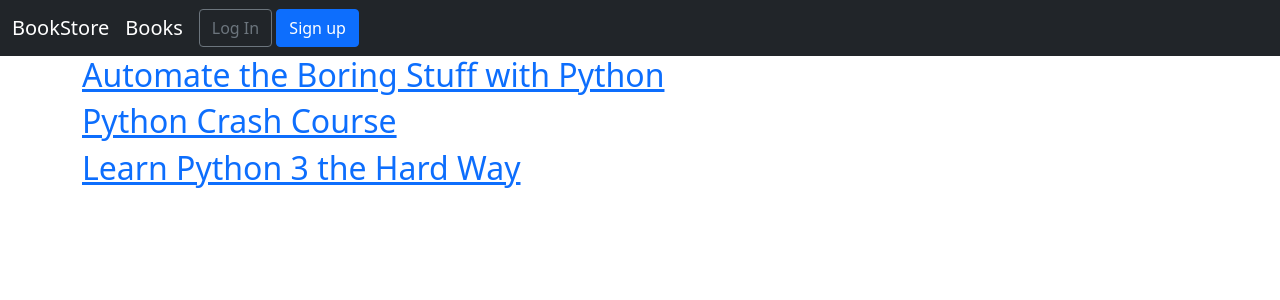
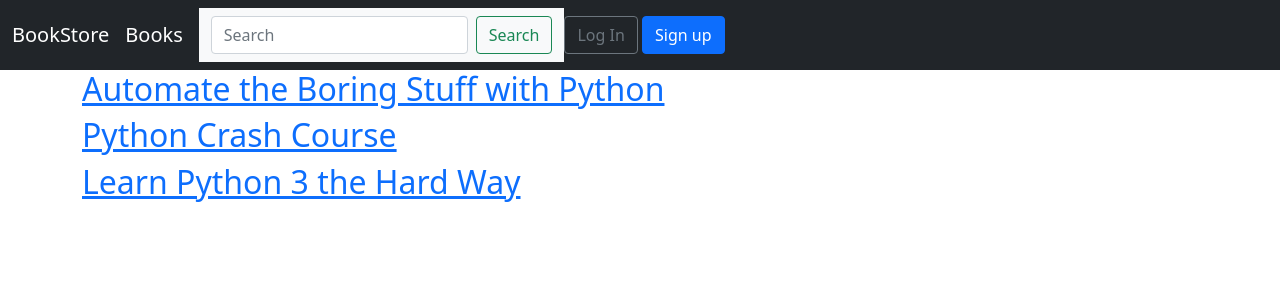
Before and after one commit to TUD-SDEV/lab-9-upload-kjatillo, a Django app: page /books/ in a window 1280 px wide. Shown: the top 300 px of the page. Run offline with Django 3.2, Linux system fonts and the light colour scheme; data comes from the database, SQL or seed files in the repository; both versions use the stored data as it was after the commit.

Commit message:
lab 9 part 5 commit

```diff
--- a/books/urls.py
+++ b/books/urls.py
@@ -1,7 +1,8 @@
 from django.urls import path
-from .views import BookListView, BookDetailView
+from .views import BookListView, BookDetailView, SearchResultListView
 
 urlpatterns = [
     path('', BookListView.as_view(), name='book_list'),
     path('<uuid:pk>', BookDetailView.as_view(), name='book_detail'),
+    path('search/', SearchResultListView.as_view(), name='search_results'),
 ]
--- a/books/views.py
+++ b/books/views.py
@@ -1,5 +1,6 @@
 from django.views.generic import ListView, DetailView
 from .models import Book
+from django.db.models import Q
 
 
 class BookListView(ListView):
@@ -11,3 +12,16 @@
 class BookDetailView(DetailView):
     model = Book
     template_name = 'books/book_detail.html'
+
+
+class SearchResultListView(ListView):
+    model = Book
+    context_object_name = 'book_list'
+    template_name = 'books/search_results.html'
+
+    def get_queryset(self):
+        query = self.request.GET.get('q')
+
+        return Book.objects.filter(
+            Q(title__icontains=query) | Q(author__icontains=query)
+        )
--- a/templates/base.html
+++ b/templates/base.html
@@ -1,15 +1,18 @@
 {% load static %}
 <!doctype html>
 <html lang="en">
+
 <head>
   <!-- Required meta tags -->
   <meta charset="utf-8">
   <meta name="viewport" content="width=device-width, initial-scale=1">
 
   <!-- Bootstrap CSS -->
-    <link href="https://cdn.jsdelivr.net/npm/bootstrap@5.0.2/dist/css/bootstrap.min.css" rel="stylesheet" integrity="sha384-EVSTQN3/azprG1Anm3QDgpJLIm9Nao0Yz1ztcQTwFspd3yD65VohhpuuCOmLASjC" crossorigin="anonymous">
+  <link href="https://cdn.jsdelivr.net/npm/bootstrap@5.0.2/dist/css/bootstrap.min.css" rel="stylesheet"
+    integrity="sha384-EVSTQN3/azprG1Anm3QDgpJLIm9Nao0Yz1ztcQTwFspd3yD65VohhpuuCOmLASjC" crossorigin="anonymous">
 
 </head>
+
 <body>
 
   <nav class="navbar navbar-expand-lg navbar-dark bg-dark">
@@ -17,9 +20,18 @@
       <a class="navbar-brand" href="{% url 'home' %}">BookStore</a>
       <a class="navbar-brand" href="{% url 'book_list' %}">Books</a>
 
-        <button class="navbar-toggler" type="button" data-bs-toggle="collapse" data-bs-target="#navbarSupportedContent" aria-controls="navbarSupportedContent" aria-expanded="false" aria-label="Toggle navigation">
+      <button class="navbar-toggler" type="button" data-bs-toggle="collapse" data-bs-target="#navbarSupportedContent"
+        aria-controls="navbarSupportedContent" aria-expanded="false" aria-label="Toggle navigation">
         <span class="navbar-toggler-icon"></span>
       </button>
+      <nav class="navbar navbar-light bg-light">
+        <div class="container-fluid">
+          <form class="d-flex" action="{% url 'search_results' %}" method="get">
+            <input name="q" class="form-control me-2" type="search" placeholder="Search" aria-label="Search">
+            <button class="btn btn-outline-success" type="submit">Search</button>
+          </form>
+        </div>
+      </nav>
       <div class="collapse navbar-collapse" id="navbarSupportedContent">
         {% if user.is_authenticated %}
           <ul class="nav navbar-nav ms-auto">
@@ -56,7 +68,12 @@
   {% block javascript %}
     <script src="{% static 'js/base.js' %}"></script>
   {% endblock javascript %}
-    <script src="https://cdn.jsdelivr.net/npm/@popperjs/core@2.9.2/dist/umd/popper.min.js" integrity="sha384-IQsoLXl5PILFhosVNubq5LC7Qb9DXgDA9i+tQ8Zj3iwWAwPtgFTxbJ8NT4GN1R8p" crossorigin="anonymous"></script>
-    <script src="https://cdn.jsdelivr.net/npm/bootstrap@5.0.2/dist/js/bootstrap.min.js" integrity="sha384-cVKIPhGWiC2Al4u+LWgxfKTRIcfu0JTxR+EQDz/bgldoEyl4H0zUF0QKbrJ0EcQF" crossorigin="anonymous"></script>
+  <script src="https://cdn.jsdelivr.net/npm/@popperjs/core@2.9.2/dist/umd/popper.min.js"
+    integrity="sha384-IQsoLXl5PILFhosVNubq5LC7Qb9DXgDA9i+tQ8Zj3iwWAwPtgFTxbJ8NT4GN1R8p"
+    crossorigin="anonymous"></script>
+  <script src="https://cdn.jsdelivr.net/npm/bootstrap@5.0.2/dist/js/bootstrap.min.js"
+    integrity="sha384-cVKIPhGWiC2Al4u+LWgxfKTRIcfu0JTxR+EQDz/bgldoEyl4H0zUF0QKbrJ0EcQF"
+    crossorigin="anonymous"></script>
 </body>
+
 </html>
```
Also changed, not shown: templates/books/search_results.html (added, +16 -0 lines), db.sqlite3, media/covers/learn_python_3_the_hard_way.jpg (added), media/covers/python_crash_course.jpg (added). Lines whose indentation alone changed are shown as unchanged.
